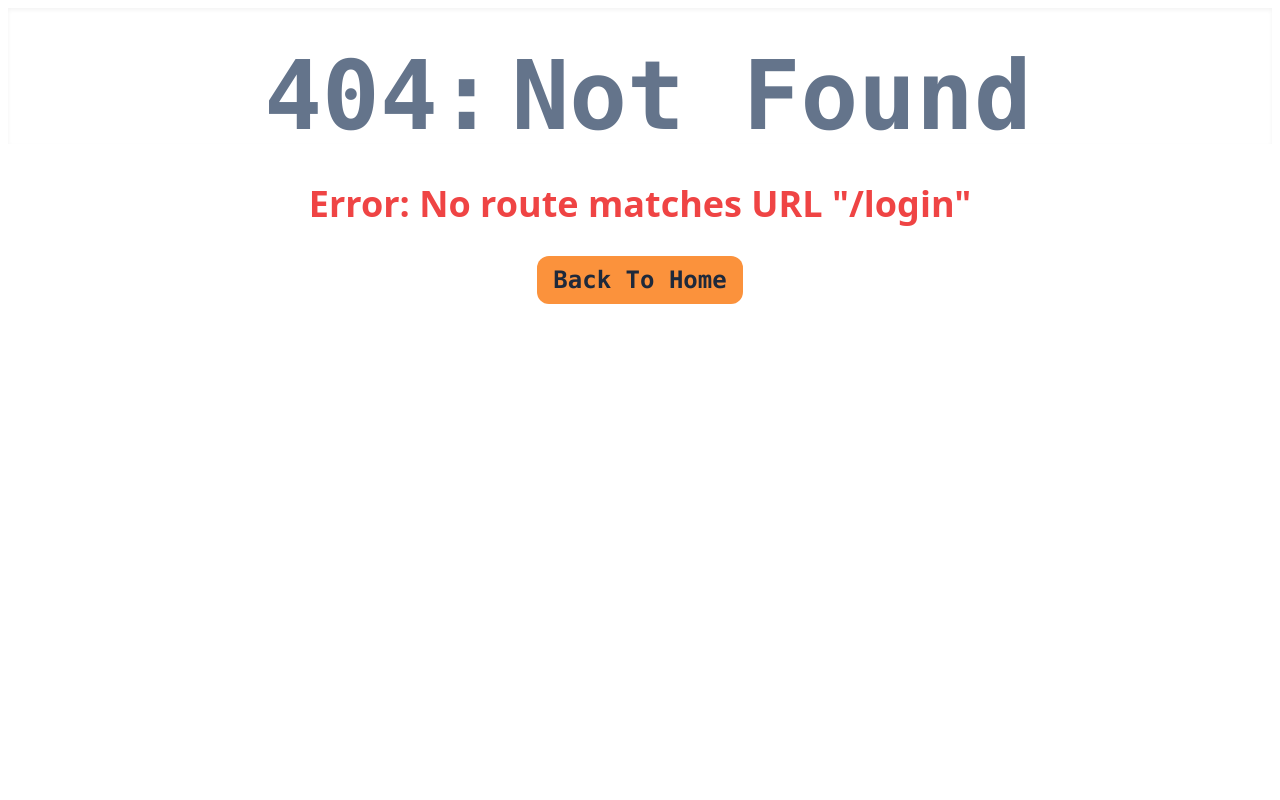
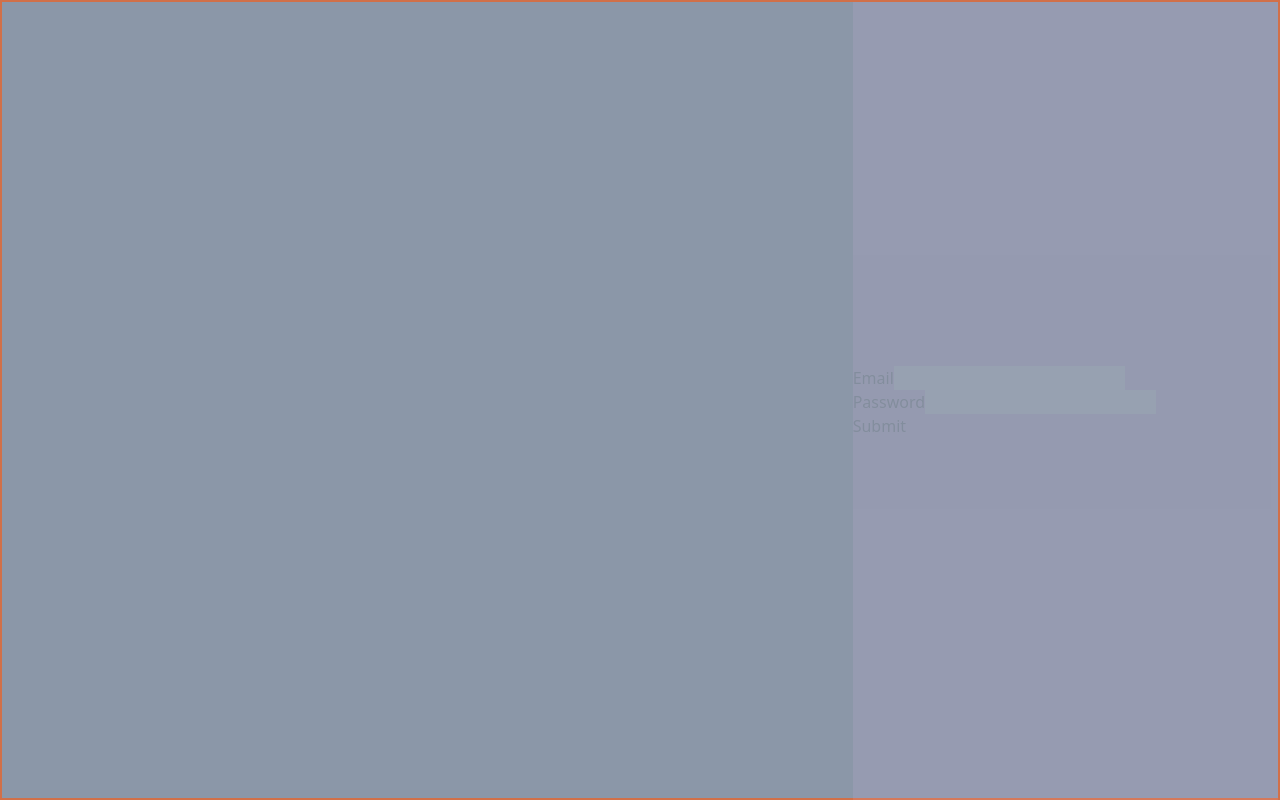
Before and after one commit to singhvivekkumar/Foodie-Fan, a React (Vite) app: page /login in a window 1280 px wide. Before the commit this address had no page. Built offline with nearby package versions, Linux system fonts and the light colour scheme.

Commit message:
create user registration page

```diff
--- a/index.html
+++ b/index.html
@@ -1,15 +1,14 @@
 <!DOCTYPE html>
 <html lang="en">
   <head>
-	<meta charset="UTF-8">
-	<meta http-equiv="X-UA-Compatible" content="IE=edge">
-	<meta name="viewport" content="width=device-width, initial-scale=1.0">
-	<link rel="stylesheet" href="src/index.css">
+    <meta charset="UTF-8" />
+    <meta http-equiv="X-UA-Compatible" content="IE=edge" />
+    <meta name="viewport" content="width=device-width, initial-scale=1.0" />
+    <link rel="stylesheet" href="src/index.css" />
     <title>Dal Roti</title>
   </head>
   <body>
     <div id="root"></div>
-	<script type="module" src="./src/App.js">
-	</script>
+    <script type="module" src="./src/App.js"></script>
   </body>
 </html>
--- a/src/App.js
+++ b/src/App.js
@@ -1,63 +1,82 @@
-import React from 'react';
-import ReactDOM from 'react-dom/client';
-import Header from './components/Header';
-import Body from './components/Body';
-import Footer from './components/Footer';
+import React, { lazy, Suspense } from "react";
+import ReactDOM from "react-dom/client";
+import Header from "./components/Header";
+import Body from "./components/Body";
+import Footer from "./components/Footer";
+import { createBrowserRouter, Outlet, RouterProvider } from "react-router-dom";
+import Contact from "./components/Contact";
+import About from "./components/About";
+import Error from "./components/Error";
+// import RestaurantMenu from './components/RestaurantMenu';
+import ProfileClassCompo from "./components/ProfileClassCompo";
+import { Shimmer } from "react-shimmer";
 
-import { createBrowserRouter, Outlet, RouterProvider } from 'react-router-dom';
-import Contact from './components/Contact';
-import About from './components/About';
-import Error from './components/Error';
-import RestaurantMenu from './components/RestaurantMenu';
-import ProfileClassCompo from './components/ProfileClassCompo';
+const RestaurantMenu = lazy(() => import("./components/RestaurantMenu"));
+const LoginForm = lazy(() => import("./components/LoginForm"));
 
 const Applayout = () => {
   return (
     <React.Fragment>
-			<Header/>
-			<Outlet/>
-			<Footer/>
+      <Header />
+      <Outlet />
+      <Footer />
     </React.Fragment>
   );
-}
+};
 
 const appRouter = createBrowserRouter([
   {
     path: "/",
-		element: <Applayout/>,
-		errorElement: <Error/>,
+    element: <Applayout />,
+    errorElement: <Error />,
     children: [
       {
         path: "/",
-				element: <Body/>
+        element: <Body />,
       },
       {
         path: "/about",
-				element: <About/>,
+        element: <About />,
         children: [
           {
             path: "profile",
-						element: <ProfileClassCompo/>
-					}
-				]
+            element: <ProfileClassCompo />,
+          },
+        ],
       },
       {
         path: "/contact",
-				element: <Contact/>
+        element: <Contact />,
       },
       {
         path: "/card",
-				element: <About/>
+        element: <About />,
       },
       {
         path: "/restaurant/:id",
-				element: <RestaurantMenu/>
+        element: (
+          <Suspense
+            fallback={
+              <Shimmer className=" m-20 border-2" width={800} height={600} />
             }
-		]
+          >
+            <RestaurantMenu />
+          </Suspense>
+        ),
       },
-
-])
+    ],
+  },
+  {
+    path: "/login",
+		errorElement: <Error/>,
+    element: (
+      <Suspense>
+        <LoginForm />
+      </Suspense>
+    ),
+  },
+]);
 
 const root = ReactDOM.createRoot(document.getElementById("root"));
 
-root.render(<RouterProvider router={appRouter}/>);
+root.render(<RouterProvider router={appRouter} />);
--- a/src/components/Body.js
+++ b/src/components/Body.js
@@ -34,14 +34,18 @@ const Body = () => {
     setFliterRestaurantData(jsonData?.data?.cards[2]?.data?.data?.cards);
   }
 
-  if(useOffline()) {
-    return <h4 className="flex justify-center m-20 p-12" >You are Offline!!!</h4>
+  if (useOffline()) {
+    return (
+      <h4 className="flex justify-center m-20 p-12">You are Offline!!!</h4>
+    );
   }
 
-	return (fliterRestaurantData?.length === 0) ? <ShimmerUI /> : (
+  return fliterRestaurantData?.length === 0 ? (
+    <ShimmerUI />
+  ) : (
     <div className=" px-10 pt-4 ">
       {/* Search bar */}
-			<div className=" flex justify-evenly mx-28 p-2 shadow-lg bg-orange-100">
+      <div className=" sticky top-2 flex justify-evenly mx-28 p-2 shadow-lg bg-orange-100">
         <div>
           <input
             className=" font-serif text-center p-2 focus:outline-none focus:border-orange-500 focus:ring-orange-500 focus:ring-1 text-lg rounded-lg border-orange-400"
@@ -57,7 +61,10 @@ const Body = () => {
             onClick={() => {
               const data = fliterData(searchInput, restaurantData);
               setFliterRestaurantData(data);
-						}}>Search</button>
+            }}
+          >
+            Search
+          </button>
         </div>
         <div className=" text-lg font-semibold">
           <i className=" fa fa-star-half-empty ">4.0 </i>
@@ -69,10 +76,13 @@ const Body = () => {
       <div className="flex flex-wrap justify-center ">
         {fliterRestaurantData?.map((restaurant) => {
           return (
-						<Link to={"restaurant/" + restaurant?.data?.id} key={restaurant?.data?.id}>
+            <Link
+              to={"restaurant/" + restaurant?.data?.id}
+              key={restaurant?.data?.id}
+            >
               <RestaurantCard {...restaurant.data} />
             </Link>
-					)
+          );
         })}
       </div>
     </div>
--- a/src/components/Error.js
+++ b/src/components/Error.js
@@ -2,21 +2,31 @@ import { Link } from "react-router-dom";
 import { useRouteError } from "react-router-dom";
 
 const Error = () => {
-
   const err = useRouteError();
   // console.log(err);
   return (
     <div className="flex flex-col text-slate-500 text-2xl ">
       <div className=" flex justify-center pt-10 m-2 shadow-inner">
-				<div className=" font-mono text-8xl font-extrabold px-4">{err?.status}:</div>
-				<div className=" font-mono text-8xl font-extrabold">{err?.statusText}</div>
+        <div className=" font-mono text-8xl font-extrabold px-4">
+          {err?.status}:
         </div>
-			<div className=" flex text-4xl text-red-500 font-bold justify-center p-4 m-4">{err?.data}</div>
-			<div className="flex justify-center border-spacing-2 font-mono font-bold ">
-				<Link to="/" className=" rounded-xl p-2 px-4 bg-orange-400 text-slate-800 hover:shadow-xl hover:bg-orange-600 hover:text-white">Back To Home</Link>
+        <div className=" font-mono text-8xl font-extrabold">
+          {err?.statusText}
         </div>
       </div>
-	)
-}
+      <div className=" flex text-4xl text-red-500 font-bold justify-center p-4 m-4">
+        {err?.data}
+      </div>
+      <div className="flex justify-center border-spacing-2 font-mono font-bold ">
+        <Link
+          to="/"
+          className=" rounded-xl p-2 px-4 bg-orange-400 text-slate-800 hover:shadow-xl hover:bg-orange-600 hover:text-white"
+        >
+          Back To Home
+        </Link>
+      </div>
+    </div>
+  );
+};
 
 export default Error;
--- a/src/components/Header.js
+++ b/src/components/Header.js
@@ -1,6 +1,7 @@
 import { useEffect, useState } from "react";
 import logo from "../assets/swiggy-logo.png";
 import { Link } from "react-router-dom";
+import LoginForm from "./LoginForm.js";
 
 const Title = () => (
   <Link to="/">
@@ -9,11 +10,9 @@ const Title = () => (
 );
 
 function Header() {
-  const [isLogin, setIsLogin] = useState('false');
+  const [loginDisplay, setLoginDisplay] = useState("none");
 
-  useEffect( ()=> {
-
-  }, [isLogin]);
+  // useEffect(() => {}, [isLogin]);
 
   return (
     <header className="flex justify-around pt-2 bg-zinc-100 px-12">
@@ -23,21 +22,48 @@ function Header() {
 
       <div className=" font-serif font-bold text-gray-600 text-xl ">
         <ul className=" py-8 ">
-          <Link to="/"><li className=" hover:text-orange-400 px-4 fa fa-home "> Home </li></Link>
-          <Link to="/about"><li className=" hover:text-orange-400 px-4 fa fa-user "> About</li></Link>
-          <Link to="/contact"><li className=" hover:text-orange-400 px-4 fa fa-phone"> Contact</li></Link>
+          <Link to="/">
+            <li className=" hover:text-orange-400 px-4 fa fa-home "> Home </li>
+          </Link>
+          <Link to="/about">
+            <li className=" hover:text-orange-400 px-4 fa fa-user "> About</li>
+          </Link>
+          <Link to="/contact">
+            <li className=" hover:text-orange-400 px-4 fa fa-phone">
+              {" "}
+              Contact
+            </li>
+          </Link>
         </ul>
       </div>
-      <Link to="/cart" className="  text-2xl text-center cursor-pointer my-4 py-3">
-        <i className=" fa fa-shopping-cart hover:text-orange-400" > cart</i>
+
+      <Link
+        to="/cart"
+        className="  text-2xl text-center cursor-pointer my-4 py-3"
+      >
+        <i className=" fa fa-shopping-cart hover:text-orange-400"> cart</i>
         {/* <span> cart</span> */}
       </Link>
-      <Link className=" text-2xl ">
-        <i className=" my-4 py-4  fa fa-user-circle-o hover:text-orange-400"> Login</i>
+
+      <Link className=" text-2xl">
+        <button
+          onClick={() => {
+            setLoginDisplay("");
+            console.log("display")
+          }}
+          className=" my-4 py-4  fa fa-user-circle-o hover:text-orange-400"
+        >
+          {" "}
+          Login
+        </button>
         {/* <span className="">Login</span> */}
       </Link>
+      <div style={{ display: loginDisplay }}>
+        <span className=" cursor-pointer text-6xl my-2 z-50 font-light fixed top-0 right-0" onClick={ ()=> { setLoginDisplay("none")}}>➜</span>
+        <LoginForm />
+      </div>
     </header>
   );
-};
+}
 
 export default Header;
--- a/src/components/LoginForm.js
+++ b/src/components/LoginForm.js
@@ -0,0 +1,54 @@
+import { useState } from "react";
+
+const LoginForm = (props) => {
+
+  const [email, setEmail] = useState("");
+  const [password, setPassword] = useState("");
+  const [userEntry, setUserEntry] = useState([]);
+
+  const submitForm = () => {
+    const newUser = {
+      userEmail: email,
+      userPassword: password
+    };
+    setUserEntry([...userEntry, newUser]);
+    console.log(userEntry);
+  }
+
+  return (
+    <div className="fixed right-0 top-0 z-30 border-orange-700 bg-slate-500 border-2 h-screen w-screen opacity-75">
+      <div className=" bg-fuchsia-300 opacity-10 h-screen flex flex-col justify-center w-1/3 float-right">
+        <form action="" onSubmit={submitForm}>
+          <div className="">
+            <label htmlFor="email">Email</label>
+            <input
+              className=""
+              name="email"
+              id="email"
+              autoComplete="off"
+              type="email"
+              value={email}
+              onChange={(e) => setEmail(e.target.value)}
+            />
+          </div>
+
+          <div>
+            <label htmlFor="password">Password</label>
+            <input
+              type="password"
+              name="password"
+              id="password"
+              autoComplete="off"
+              value={password}
+              onChange={(e) => setPassword(e.target.value)}
+            />
+          </div>
+
+          <button type="submit">Submit</button>
+        </form>
+      </div>
+    </div>
+  );
+};
+
+export default LoginForm;
--- a/src/components/UserRegistration.js
+++ b/src/components/UserRegistration.js
@@ -2,16 +2,26 @@ import { useFormik } from "formik";
 
 const UserRegistration = () => {
 
-	useFormik({
-		initialValues:initialValues,
-		onSubmit : (values)
-	})
+  useFormik({
+    initialValues: initialValues,
+    onSubmit: (values)
+  })
 
-	return(
-		<div>
+  return (
+    <div>
+      <form action="">
+        <div>
+          <label htmlFor="email">Email</label>
+          <input className="" name="email" id="email" autoComplete="off" type="email" value={email} />
+        </div>
 
-		</div>
-	)
+        <div>
+          <label htmlFor="password">Password</label>
+          <input type="password" name="password" id="password" autoComplete="off" value={password} />
+        </div>
+      </form>
+    </div>
+  )
 }
 
 export default UserRegistration;
--- /dev/null
+++ b/src/utils/useFetchData.js
@@ -0,0 +1,19 @@
+import { useEffect, useState } from 'react';
+
+const useFetchData = (url) => {
+	const [jData, setJData] = useState({});
+
+	useEffect(()=>{
+		getDataByUrl();
+	}, []);
+
+	async function getDataByUrl() {
+		const data = await fetch(url);
+		const jsonData = await data.json();
+		setJData(jsonData);
+	}
+
+  return jData;
+}
+
+export default useFetchData;
```
Lines whose indentation alone changed are shown as unchanged.
